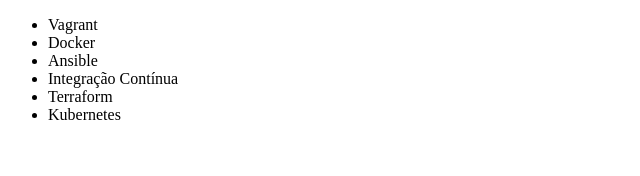
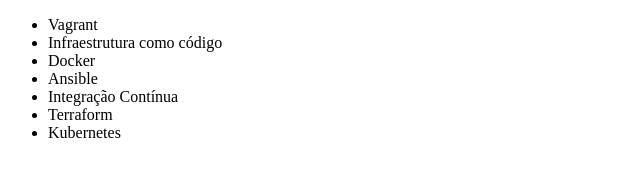
Before and after one commit to andrewards/alura-git, a plain HTML site: page index.html in a window 1280 px wide. Shown: the whole page, without its empty margins (0-640 px from the left). Drawn offline with Linux system fonts and the light colour scheme.

Commit message:
Adicionando curso de infra como código

```diff
--- a/index.html
+++ b/index.html
@@ -9,6 +9,7 @@
 <body>
     <ul>
         <li>Vagrant</li>
+        <li>Infraestrutura como código</li>
         <li>Docker</li>
         <li>Ansible</li>
         <li>Integração Contínua</li>
```
